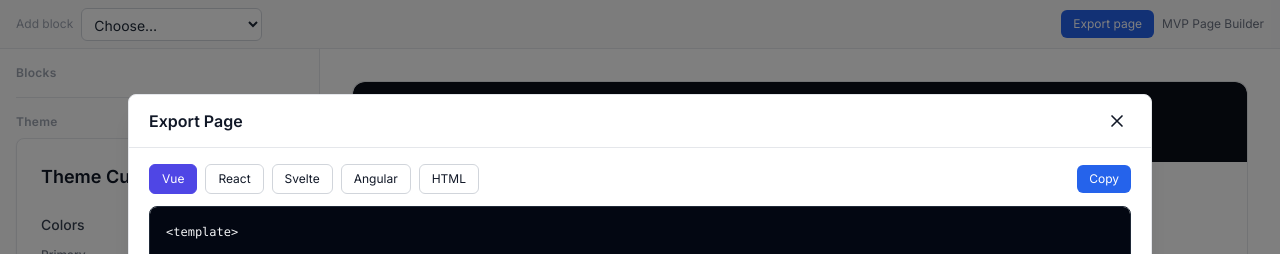
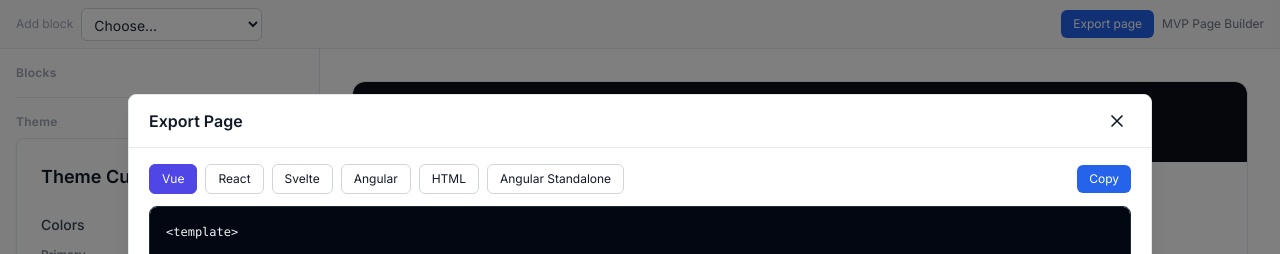
Before and after one commit to JeremieN6/tailwind-custom-component-generator, a Vue app: page /page in a window 1280 px wide. Both pictures are taken after a click on the button "Export page". Shown: the top 254 px of the page. Built offline with nearby package versions, Linux system fonts and the light colour scheme.

Commit message:
feat: Enhance PageExportModal with Angular standalone generation and export functionality

```diff
--- a/src/components/PageExportModal.vue
+++ b/src/components/PageExportModal.vue
@@ -1,10 +1,13 @@
 <script setup lang="ts">
 import { ref, computed, watch } from 'vue'
 import type { AggregatedFrameworks } from '../stores/exportAggregator'
+import { generateAngularStandalone } from '../stores/angularStandalone'
 
 interface Props {
   isOpen: boolean
   outputs: AggregatedFrameworks | null
+  angularStandalone?: string | null
+  angularBaseHtml?: string | null
 }
 
 interface Emits {
@@ -14,23 +17,44 @@ interface Emits {
 const props = defineProps<Props>()
 const emit = defineEmits<Emits>()
 
-const tab = ref<'vue'|'react'|'svelte'|'angular'|'html'>('vue')
+type Tabs = 'vue'|'react'|'svelte'|'angular'|'html'|'angular-standalone'
+const tab = ref<Tabs>('vue')
+const ngSelector = ref('app-exported-page')
+const ngComponentName = ref('ExportedPageComponent')
 
 watch(() => props.isOpen, (open)=>{
   if(open){ tab.value = 'vue' }
 })
 
 const code = computed(()=>{
+  if(tab.value === 'angular-standalone'){
+    if(props.angularBaseHtml){
+      return generateAngularStandalone(props.angularBaseHtml, { selector: ngSelector.value, componentName: ngComponentName.value })
+    }
+    return props.angularStandalone || '// Generate the page first to get Angular Standalone output'
+  }
   if(!props.outputs) return '// Nothing to export'
   return props.outputs[tab.value]
 })
 
 function copy(){
-  if(!props.outputs) return
   navigator.clipboard.writeText(code.value)
 }
 
 function close(){ emit('close') }
+
+function download(){
+  const blob = new Blob([code.value], { type: 'text/plain;charset=utf-8' })
+  const url = URL.createObjectURL(blob)
+  const a = document.createElement('a')
+  a.href = url
+  const name = tab.value==='angular-standalone' ? `${ngComponentName.value}.ts` : `export-${tab.value}.txt`
+  a.download = name
+  document.body.appendChild(a)
+  a.click()
+  document.body.removeChild(a)
+  URL.revokeObjectURL(url)
+}
 </script>
 
 <template>
@@ -51,13 +75,21 @@ function close(){ emit('close') }
           <button @click="tab='svelte'" :class="['px-3 py-1.5 text-xs rounded border', tab==='svelte' ? 'bg-indigo-600 text-white border-indigo-600' : 'border-gray-300 dark:border-gray-700']">Svelte</button>
           <button @click="tab='angular'" :class="['px-3 py-1.5 text-xs rounded border', tab==='angular' ? 'bg-indigo-600 text-white border-indigo-600' : 'border-gray-300 dark:border-gray-700']">Angular</button>
           <button @click="tab='html'" :class="['px-3 py-1.5 text-xs rounded border', tab==='html' ? 'bg-indigo-600 text-white border-indigo-600' : 'border-gray-300 dark:border-gray-700']">HTML</button>
+          <button @click="tab='angular-standalone'" :class="['px-3 py-1.5 text-xs rounded border', tab==='angular-standalone' ? 'bg-indigo-600 text-white border-indigo-600' : 'border-gray-300 dark:border-gray-700']">Angular Standalone</button>
           <div class="ml-auto">
             <button @click="copy" class="px-3 py-1.5 text-xs rounded bg-blue-600 hover:bg-blue-500 text-white">Copy</button>
+            <button v-if="tab==='angular-standalone'" @click="download" class="ml-2 px-3 py-1.5 text-xs rounded bg-emerald-600 hover:bg-emerald-500 text-white">Download .ts</button>
           </div>
         </div>
       </div>
 
-      <div class="p-5 pt-3">
+      <div class="p-5 pt-3 space-y-3">
+        <div v-if="tab==='angular-standalone'" class="flex items-center gap-3">
+          <label class="text-xs text-gray-500">Selector</label>
+          <input v-model="ngSelector" type="text" class="px-2 py-1 text-xs rounded border border-gray-300 dark:border-gray-700 bg-white dark:bg-gray-800" />
+          <label class="text-xs text-gray-500">Component</label>
+          <input v-model="ngComponentName" type="text" class="px-2 py-1 text-xs rounded border border-gray-300 dark:border-gray-700 bg-white dark:bg-gray-800" />
+        </div>
         <pre class="bg-gray-950 text-gray-100 text-[12px] leading-relaxed p-4 rounded-lg overflow-auto max-h-[60vh] border border-gray-800"><code>{{ code }}</code></pre>
       </div>
     </div>
--- /dev/null
+++ b/src/stores/angularStandalone.js
@@ -0,0 +1,10 @@
+// Generate a minimal Angular Standalone Component with inline template
+export function generateAngularStandalone(bodyHtml, opts = {}) {
+    const selector = opts.selector || 'app-exported-page';
+    const className = opts.componentName || 'ExportedPageComponent';
+    const styles = opts.styles || [];
+    const stylesBlock = styles.length
+        ? ",\n  styles: [\n" + styles.map(s => `    \`${s}\``).join(',\n') + "\n  ]"
+        : '';
+    return `import { Component } from '@angular/core';\n\n@Component({\n  selector: '${selector}',\n  standalone: true,\n  template: \`\n${bodyHtml}\n  \`${stylesBlock}\n})\nexport class ${className} { }\n`;
+}
--- /dev/null
+++ b/src/stores/angularStandalone.ts
@@ -0,0 +1,17 @@
+export interface AngularStandaloneOptions {
+  selector?: string
+  componentName?: string
+  styles?: string[]
+}
+
+// Generate a minimal Angular Standalone Component with inline template
+export function generateAngularStandalone(bodyHtml: string, opts: AngularStandaloneOptions = {}): string {
+  const selector = opts.selector || 'app-exported-page'
+  const className = opts.componentName || 'ExportedPageComponent'
+  const styles = opts.styles || []
+  const stylesBlock = styles.length
+    ? ",\n  styles: [\n" + styles.map(s => `    \`${s}\``).join(',\n') + "\n  ]"
+    : ''
+
+  return `import { Component } from '@angular/core';\n\n@Component({\n  selector: '${selector}',\n  standalone: true,\n  template: \`\n${bodyHtml}\n  \`${stylesBlock}\n})\nexport class ${className} { }\n`
+}
--- a/src/stores/exportAggregator.js
+++ b/src/stores/exportAggregator.js
@@ -5,16 +5,48 @@ function fontsLinks() {
 function toReactJsx(html) {
     return html.replace(/class=\"/g, 'className="');
 }
-export function aggregatePageFrameworks(blocksHtml) {
+function ensureScriptTag(snippet) {
+    const isTag = /<script[\s>]/i.test(snippet.trim());
+    return isTag ? snippet : `<script>\n${snippet}\n<\/script>`;
+}
+export function aggregatePageFrameworks(blocks) {
     const theme = useThemeStore();
     const vars = themeVariablesStyle(theme.tokens);
     const fonts = fontsLinks();
     const style = `<style>${vars}</style>`;
-    const body = blocksHtml.join('\n');
-    const vue = `<template>\n${body}\n</template>\n<script setup lang=\"ts\"></script>\n<!-- Include in <head>: -->\n${fonts}\n${style}`;
-    const react = `export function Page(){\n  return (<>\n${toReactJsx(body)}\n  </>);\n}\n// Include in <head>:\n// ${fonts}\n// ${style}`;
-    const svelte = `<svelte:head>\n${fonts}\n${style}\n</svelte:head>\n${body}`;
-    const angular = `// Include in index.html <head>:\n// ${fonts}\n// ${style}\n\n<div class=\"page\">\n${body}\n</div>`;
-    const html = `<!doctype html>\n<html>\n<head>\n${fonts}\n${style}\n<script src=\"https://cdn.tailwindcss.com\"><\/script>\n</head>\n<body>\n${body}\n</body>\n</html>`;
+    const htmls = [];
+    const scriptSets = {
+        vue: new Set(), react: new Set(), svelte: new Set(), angular: new Set(), html: new Set()
+    };
+    for (const b of blocks) {
+        if (typeof b === 'string') {
+            htmls.push(b);
+            continue;
+        }
+        htmls.push(b.html);
+        if (b.scripts) {
+            for (const key of Object.keys(b.scripts)) {
+                const code = b.scripts[key];
+                if (code)
+                    scriptSets[key].add(code);
+            }
+        }
+    }
+    const body = htmls.join('\n');
+    // Build script comments per framework (de-duplicated)
+    const commentFor = (fw) => {
+        const items = Array.from(scriptSets[fw]);
+        if (items.length === 0)
+            return '';
+        const pref = fw === 'react' || fw === 'angular' || fw === 'vue' || fw === 'svelte' ? '// ' : '';
+        return `\n${pref}Scripts to include (de-duplicated):\n` + items.map(s => `${pref}${s.replace(/\n/g, '\\n')}`).join('\n');
+    };
+    // HTML standalone: inject actual <script> tags at the end of body
+    const htmlScripts = Array.from(scriptSets.html).map(ensureScriptTag).join('\n');
+    const vue = `<template>\n${body}\n</template>\n<script setup lang=\"ts\"></script>\n<!-- Include in <head>: -->\n${fonts}\n${style}${commentFor('vue')}`;
+    const react = `export function Page(){\n  return (<>\n${toReactJsx(body)}\n  </>);\n}\n// Include in <head>:\n// ${fonts}\n// ${style}${commentFor('react')}`;
+    const svelte = `<svelte:head>\n${fonts}\n${style}\n</svelte:head>\n${body}${commentFor('svelte')}`;
+    const angular = `// Include in index.html <head>:\n// ${fonts}\n// ${style}${commentFor('angular')}\n\n<div class=\"page\">\n${body}\n</div>`;
+    const html = `<!doctype html>\n<html>\n<head>\n${fonts}\n${style}\n<script src=\"https://cdn.tailwindcss.com\"><\/script>\n</head>\n<body>\n${body}\n${htmlScripts}\n</body>\n</html>`;
     return { vue, react, svelte, angular, html };
 }
--- a/src/views/PageBuilderView.vue
+++ b/src/views/PageBuilderView.vue
@@ -8,6 +8,7 @@ import PreviewIframe from '../components/PreviewIframe.vue';
 import ThemeCustomizer from '../components/ThemeCustomizer.vue';
 import PageExportModal from '../components/PageExportModal.vue';
 import { aggregatePageFrameworks, type AggregatedFrameworks } from '../stores/exportAggregator';
+import { generateAngularStandalone } from '../stores/angularStandalone';
 
 const page = usePageBuilderStore();
 onMounted(()=> page.load());
@@ -33,12 +34,17 @@ const headVars = computed(()=> themeVariablesStyle(theme.tokens));
 import { ref } from 'vue';
 const showExport = ref(false);
 const exportOutputs = ref<AggregatedFrameworks|null>(null);
+const exportAngularStandalone = ref<string|undefined>(undefined);
+const exportAngularBaseHtml = ref<string|undefined>(undefined);
 function openExport(){
   const blocksHtml = page.blocks.map(b=>{
     const def = registryMap[b.id];
     return def ? def.build(b.tokens) : '';
   });
+  const body = blocksHtml.join('\n');
   exportOutputs.value = aggregatePageFrameworks(blocksHtml);
+  exportAngularStandalone.value = generateAngularStandalone(body, { selector: 'app-exported-page', componentName: 'ExportedPageComponent' });
+  exportAngularBaseHtml.value = body;
   showExport.value = true;
 }
 </script>
@@ -98,7 +104,7 @@ function openExport(){
         </div>
       </div>
     </div>
-    <PageExportModal :is-open="showExport" :outputs="exportOutputs" @close="showExport=false" />
+    <PageExportModal :is-open="showExport" :outputs="exportOutputs" :angular-standalone="exportAngularStandalone" :angular-base-html="exportAngularBaseHtml" @close="showExport=false" />
   </div>
 </template>
 
```
Also changed, not shown: 2 other files (tests, documents, lock files or other folders).
